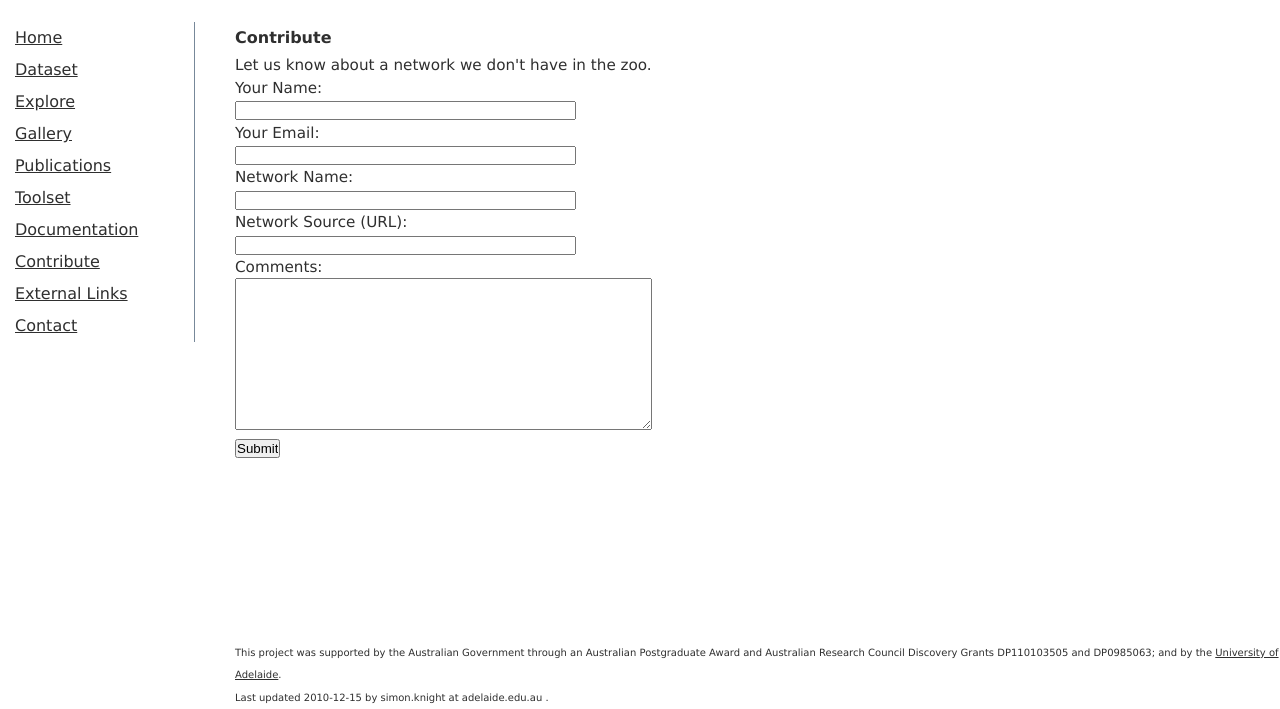
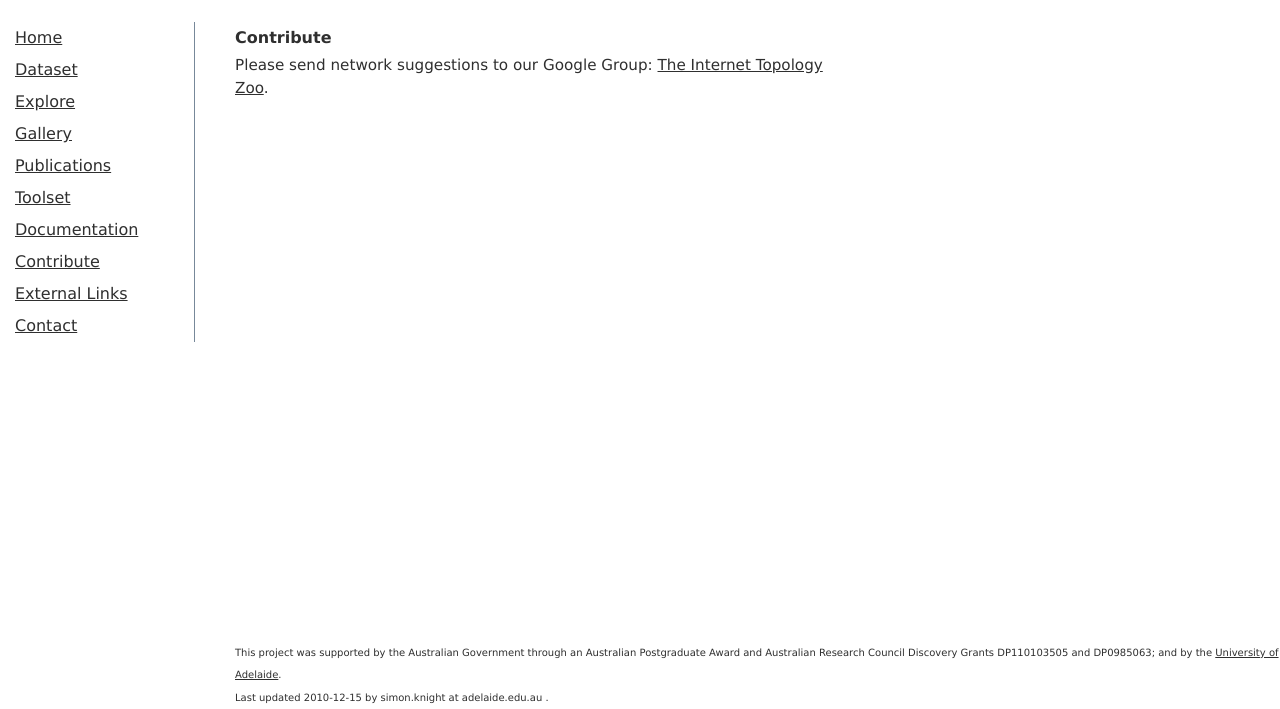
Before and after one commit to sk2/topzoowebsite, a plain HTML site: page contribute.html in a window 1280 px wide. Shown: the part 93-802 px from the top of the page. Drawn offline with Linux system fonts and the light colour scheme.

Commit message:
use google groups for feedback

```diff
--- a/contribute.html
+++ b/contribute.html
@@ -74,22 +74,7 @@
 				<div id="main-content">
 					<h2> Contribute</h2>
 
-					<p>
-					Let us know about a network we don't have in the zoo.
-					</p>
-
-					<form action="/cgi-bin/submission.cgi" method="post">
-					<p>Your Name:<br>  					<input type="text" name="name" size="40"></p>
-					<p>Your Email:<br>  					<input type="text" name="email" size="40"></p>
-					<p>Network Name:<br>  					<input type="text" name="net_name" size="40"></p>
-		            <p>Network Source (URL):<br>  					<input type="text" name="net_url" size="40"></p>
-					<p>Comments:<br>
-					<textarea name="comments" cols="50" rows="10"></textarea>
-
-					<p><input type="submit" name="send" value="Submit"></p>
-
-					</form>
-
+							Please send network suggestions to our Google Group: <a href="http://groups.google.com/group/topology-zoo">The Internet Topology Zoo</a>.
 
 				</div>
 			</div>
```
